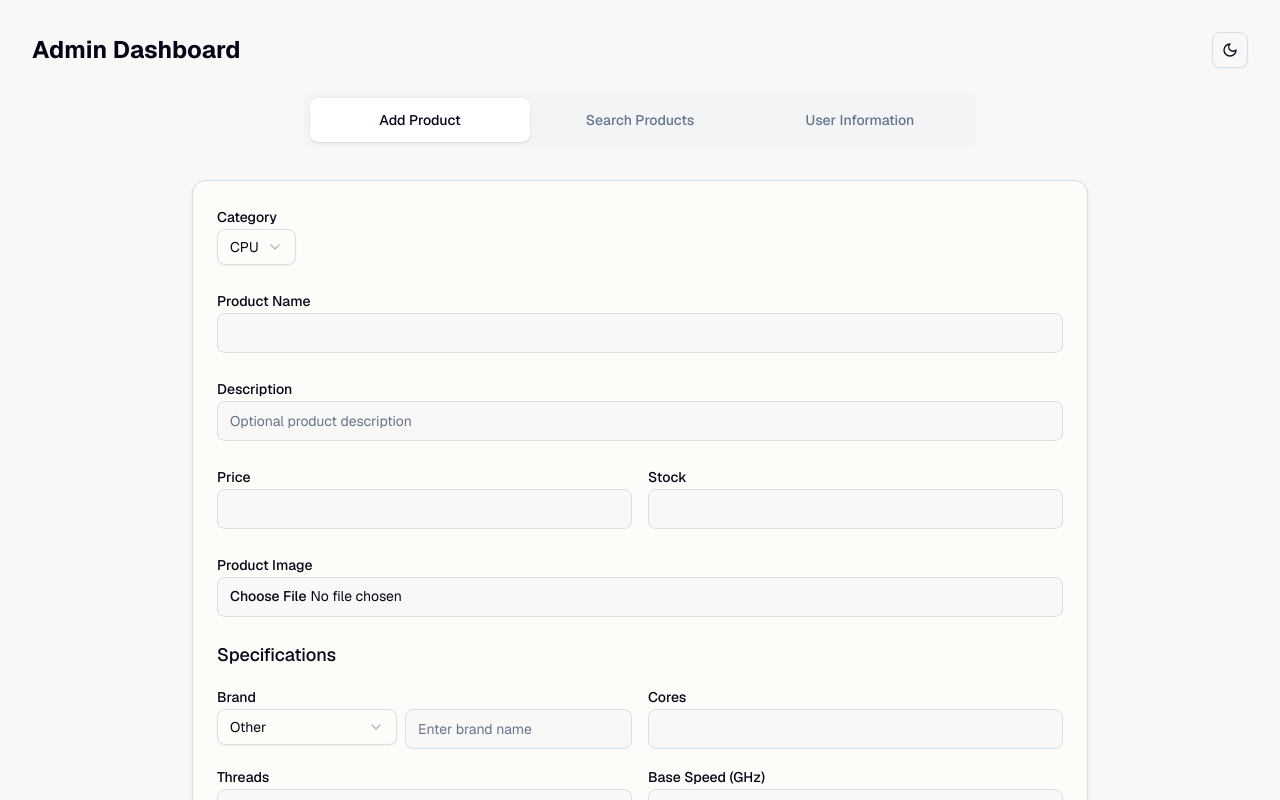
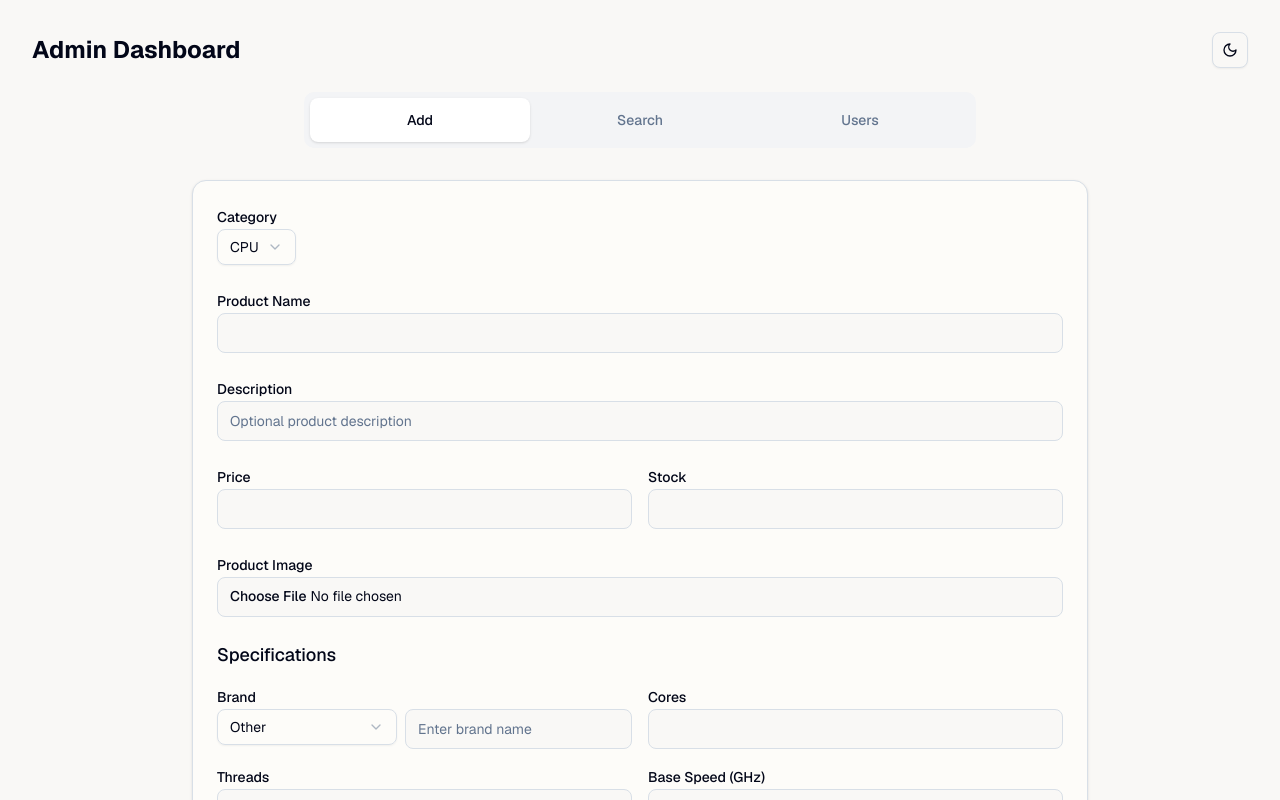
Before and after one commit to Ryiro/chut-test, a Next.js app: page /admin in a window 1280 px wide. Shown: the top 800 px of the page. Built offline with nearby package versions, Linux system fonts and the light colour scheme.

Commit message:
stable commit on server

```diff
--- a/app/admin/page.tsx
+++ b/app/admin/page.tsx
@@ -1856,19 +1856,19 @@ export default function AdminPage() {
             value="add"
             className="data-[state=active]:bg-white dark:data-[state=active]:bg-gray-950 data-[state=active]:shadow-sm h-11 hover:bg-white/90 dark:hover:bg-gray-950/90 transition-colors"
           >
-            Add Product
+            Add
           </TabsTrigger>
           <TabsTrigger
             value="search"
             className="data-[state=active]:bg-white dark:data-[state=active]:bg-gray-950 data-[state=active]:shadow-sm h-11 hover:bg-white/90 dark:hover:bg-gray-950/90 transition-colors"
           >
-            Search Products
+            Search
           </TabsTrigger>
           <TabsTrigger
             value="users"
             className="data-[state=active]:bg-white dark:data-[state=active]:bg-gray-950 data-[state=active]:shadow-sm h-11 hover:bg-white/90 dark:hover:bg-gray-950/90 transition-colors"
           >
-            User Information
+            Users
           </TabsTrigger>
         </TabsList>
 
```
